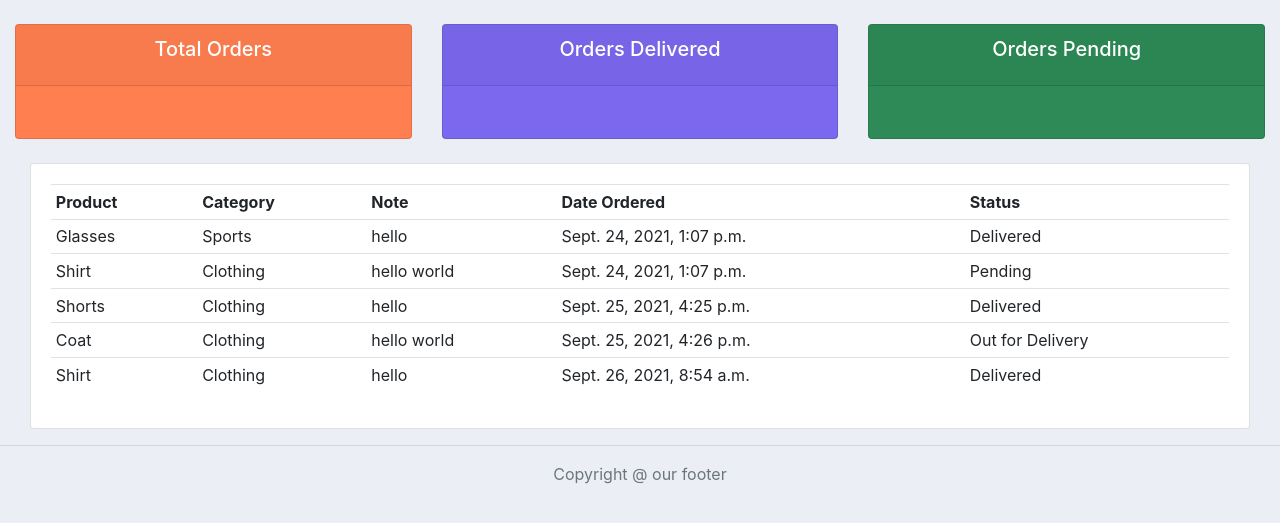
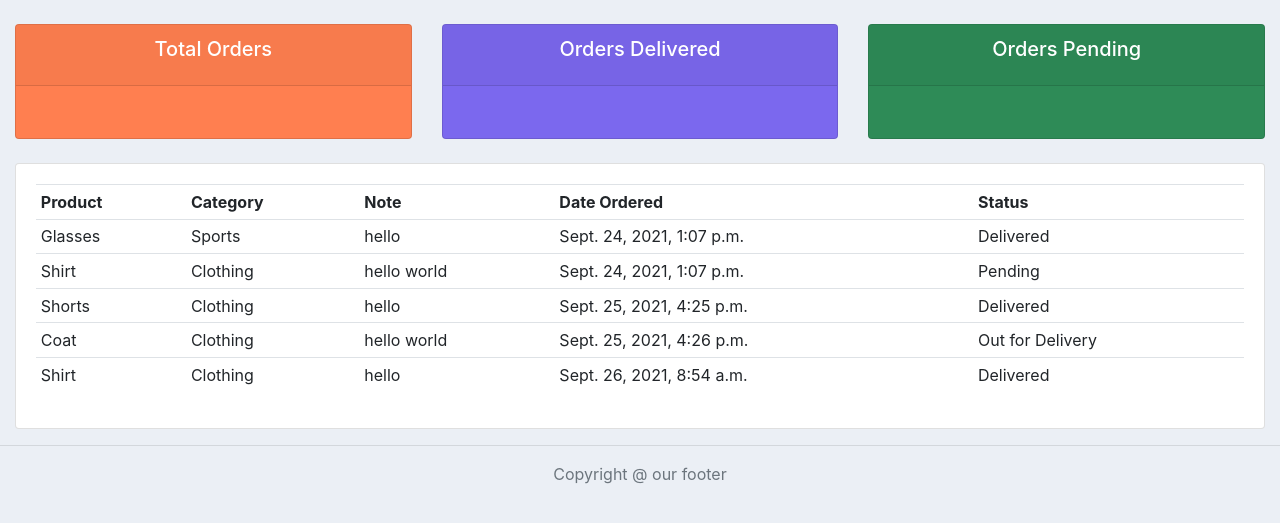
Before and after one commit to gulraiznoorbari/Customer-Management-System-Django, a Django app: template accounts/templates/accounts/user.html in a window 1280 px wide. Shown: the part 59-582 px from the top of the page. Run offline with Django 3.2, Linux system fonts and the light colour scheme; the template is opened without the code that fills it: values that come from a table or form of the project are taken from there, others are empty; data comes from the database, SQL or seed files in the repository.

Commit message:
Minor fixes

```diff
--- a/accounts/templates/accounts/user.html
+++ b/accounts/templates/accounts/user.html
@@ -4,7 +4,6 @@
 
 <br>
 <div class="row">
-    <div class="col">
     <div class="col-md">
         <div class="card card-body">
             <table class="table table-sm">
@@ -30,6 +29,5 @@
         </div>
     </div>
 </div>
-</div>
 
 {% endblock content %}
```
Lines whose indentation alone changed are shown as unchanged.
